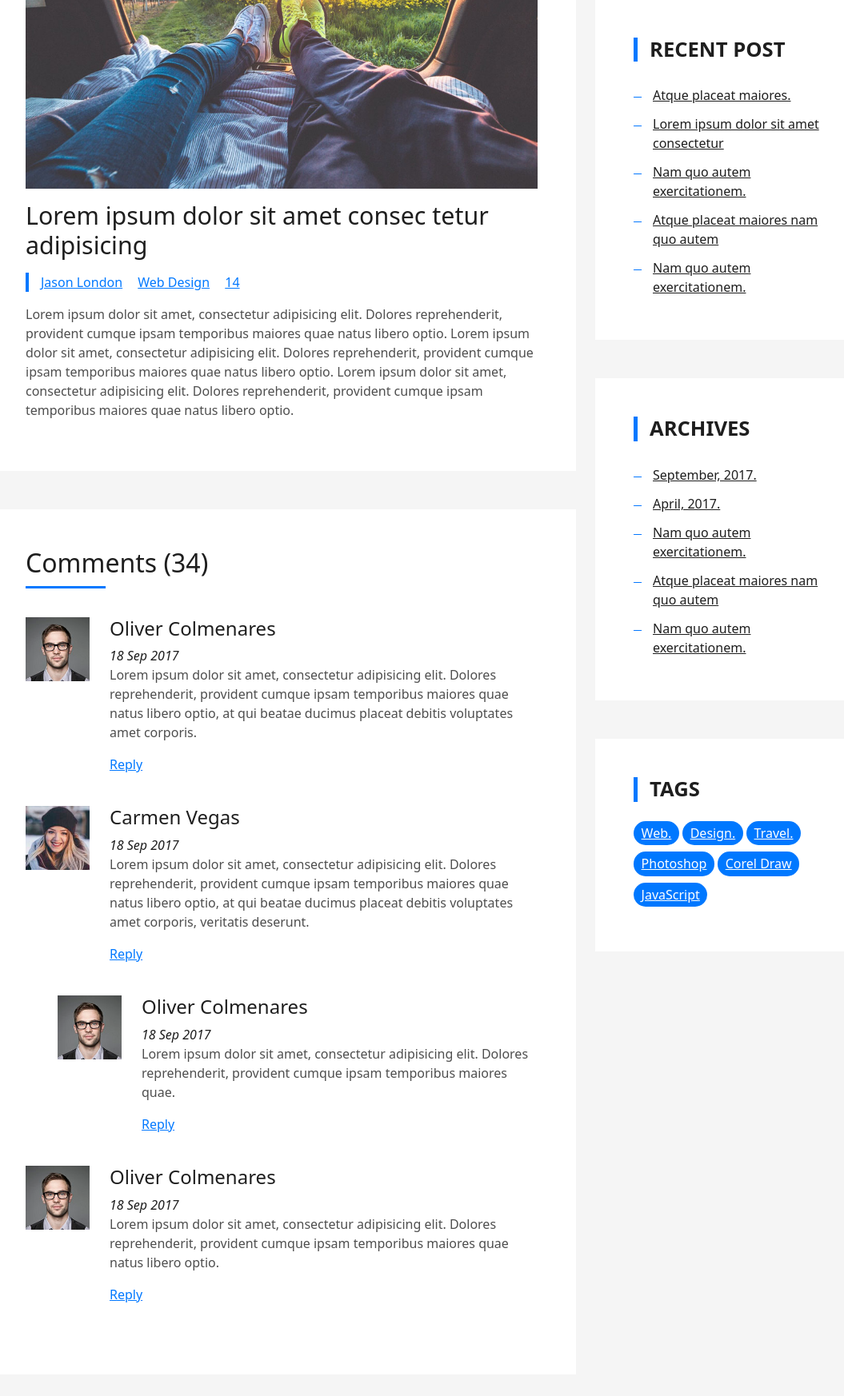
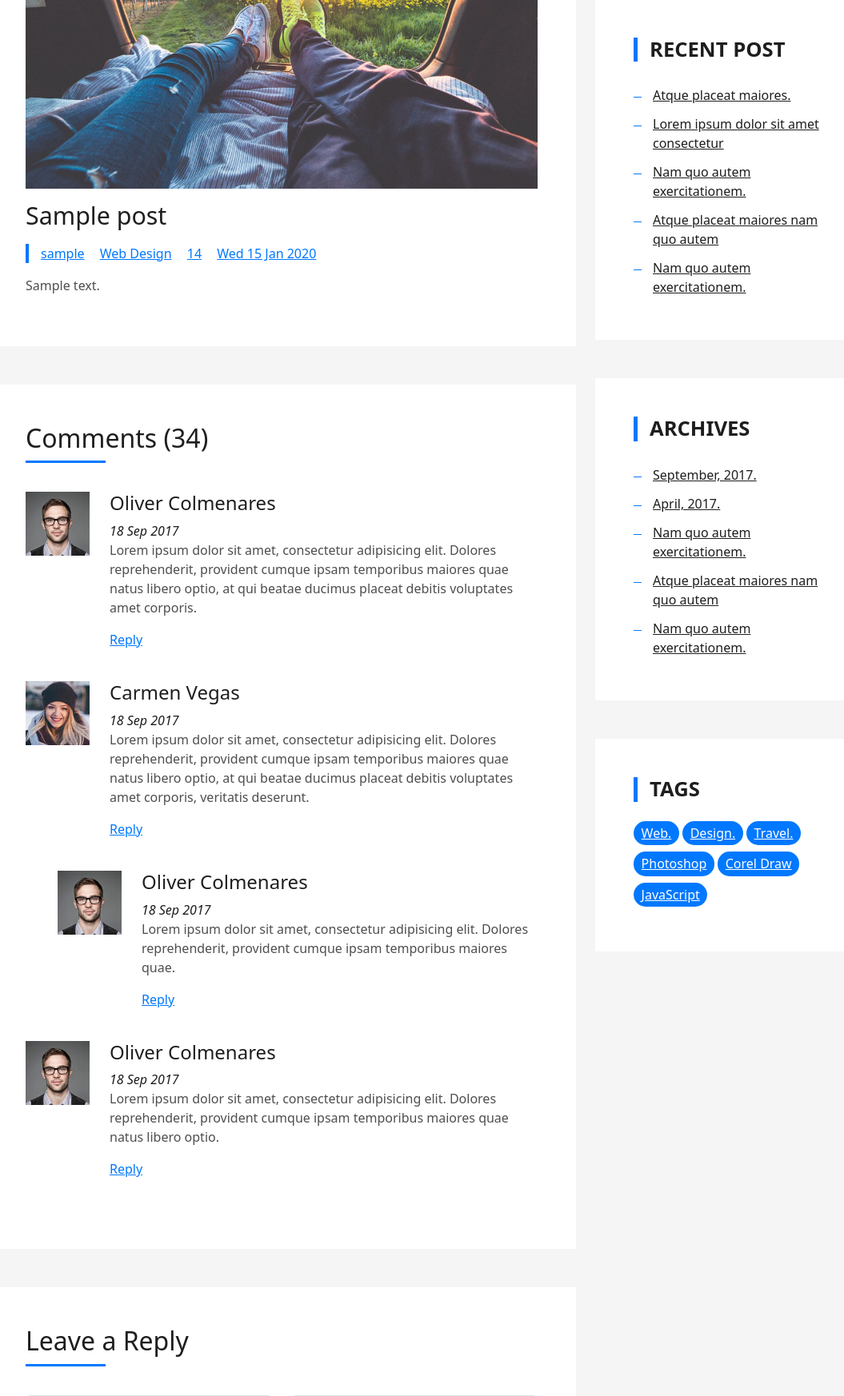
Before and after one commit to Mah6od/my-portfolio, a Django app: page /blog/1 in a window 1280 px wide. Shown: the part 652-2398 px from the top of the page at 80% size, without its empty margins (98-1153 px from the left). Run offline with Django 5.2, Linux system fonts and the light colour scheme; tables that the repository leaves empty hold one stand-in row (values such as "Sample post"); some libraries are stand-ins or nearby versions.

Commit message:
Update blog-single.html

```diff
--- a/templates/blog-single.html
+++ b/templates/blog-single.html
@@ -104,11 +104,13 @@
               <img src="{% static 'img/post-1.jpg' %}" class="img-fluid" alt="">
             </div>
             <div class="post-meta">
-              <h1 class="article-title">Lorem ipsum dolor sit amet consec tetur adipisicing</h1>
+              <h1 class="article-title" style="text-align: {% if post.title|is_persian %}right{% else %}left{% endif %};">
+                {{post.title}}
+              </h1>
               <ul>
                 <li>
                   <span class="ion-ios-person"></span>
-                  <a href="#">Jason London</a>
+                  <a href="#">{{post.author}}</a>
                 </li>
                 <li>
                   <span class="ion-pricetag"></span>
@@ -118,19 +120,15 @@
                   <span class="ion-chatbox"></span>
                   <a href="#">14</a>
                 </li>
+                <li>
+                  <span class="ion-datetime"></span>
+                  <a href="#">{{post.published_date | date:"D d M Y"}}</a>
+                </li>
               </ul>
             </div>
             <div class="article-content">
               <p>
-                Lorem ipsum dolor sit amet, consectetur adipisicing elit. Dolores reprehenderit, provident cumque
-                ipsam temporibus maiores
-                quae natus libero optio.
-                Lorem ipsum dolor sit amet, consectetur adipisicing elit. Dolores reprehenderit, provident cumque
-                ipsam temporibus maiores
-                quae natus libero optio.
-                Lorem ipsum dolor sit amet, consectetur adipisicing elit. Dolores reprehenderit, provident cumque
-                ipsam temporibus maiores
-                quae natus libero optio.
+                {{post.content | safe}}
               </p>
             </div>
           </div>
```
